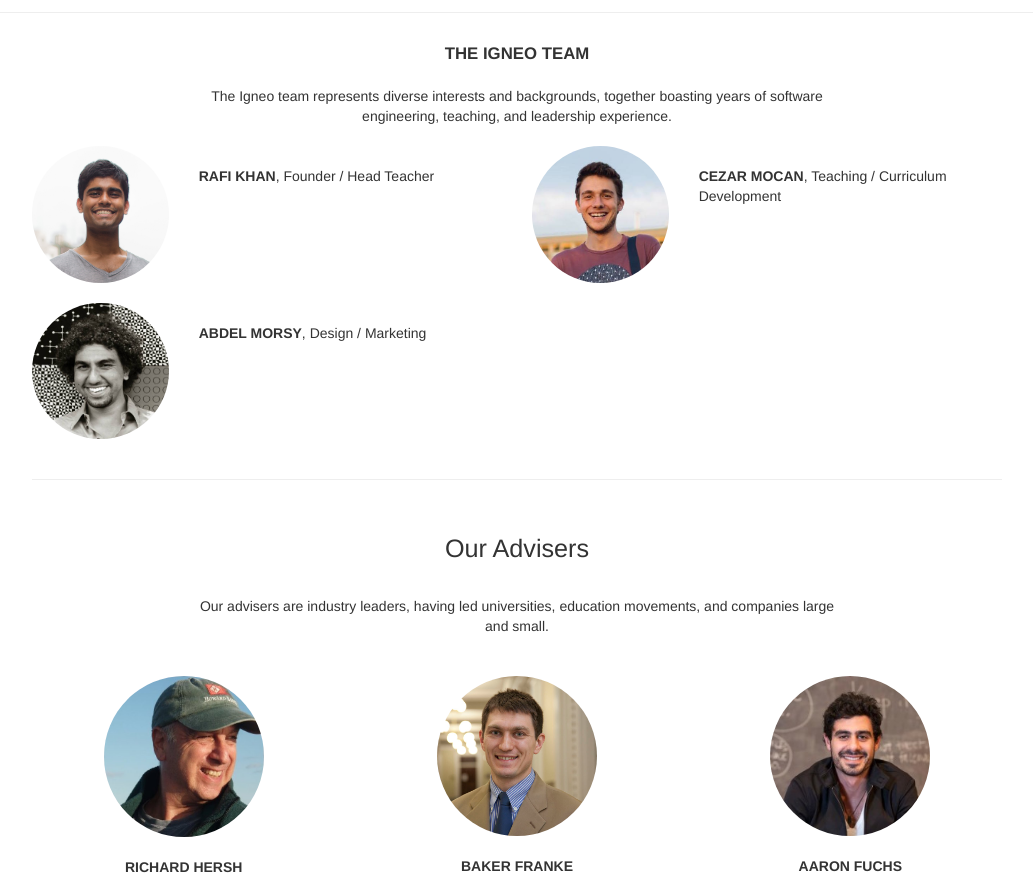
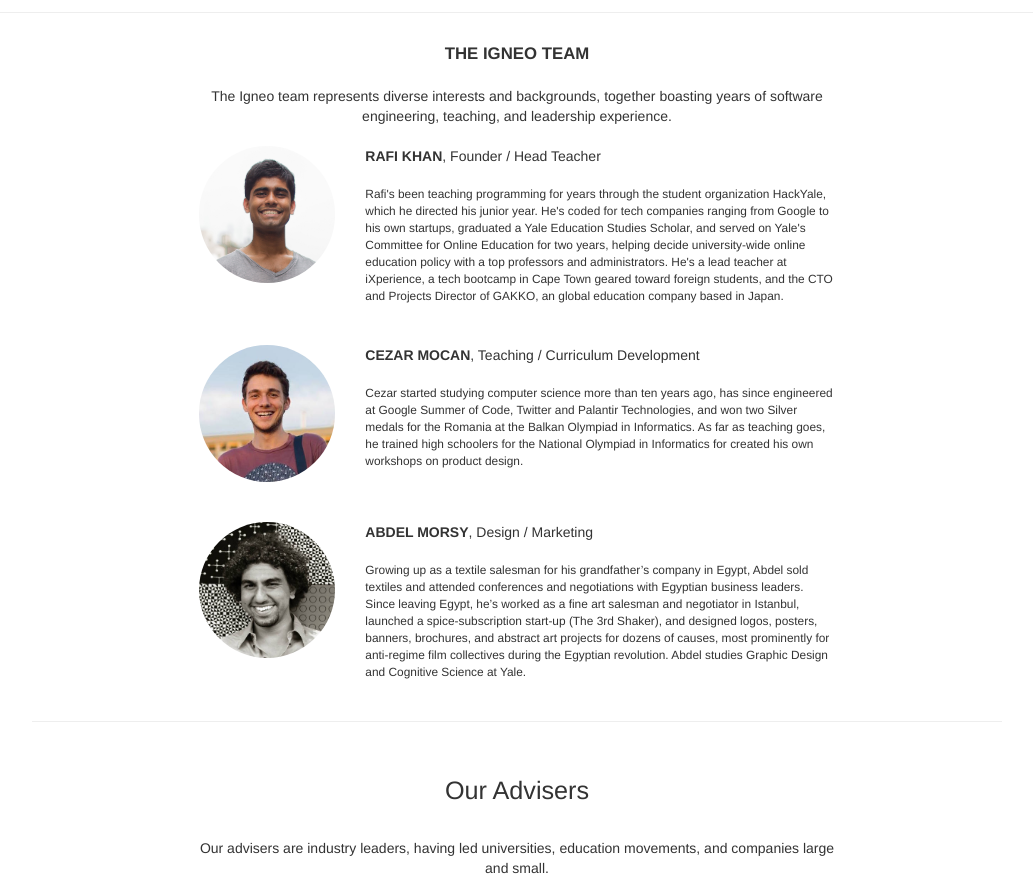
Before and after one commit to IgneoAcademy/IgneoAcademy.github.io, a plain HTML site: page team/index.html in a window 1280 px wide. Shown: the part 38-931 px from the top of the page, without its empty margins (123-1156 px from the left). Drawn offline with nearby package versions, Linux system fonts and the light colour scheme.

Commit message:
updated team bios

```diff
--- a/team/index.html
+++ b/team/index.html
@@ -39,34 +39,37 @@
         <p class="centered">The Igneo team represents diverse interests and backgrounds, together boasting years of software engineering, teaching, and leadership experience.</p>
       </div>
     </div>
-    <div class="row">
-      <div class="col-sm-2 spaced">
+    <div class="row spaced">
+      <div class="col-sm-2 col-sm-offset-2 spaced">
         <img class="icon person" src="/images/people/rafi.jpg" alt="">
       </div>
-      <div class="col-sm-4 spaced">
-        <br>
+      <div class="col-sm-6 spaced">
         <p class="spaced"><b>RAFI KHAN</b>, Founder / Head Teacher</p>
-        <p></p>
+        <p class="small">
+          Rafi's been teaching programming for years through the student organization HackYale, which he directed his junior year. He's coded for tech companies ranging from Google to his own startups, graduated a Yale Education Studies Scholar, and served on Yale's Committee for Online Education for two years, helping decide university-wide online education policy with a top professors and administrators. He's a lead teacher at iXperience, a tech bootcamp in Cape Town geared toward foreign students, and the CTO and Projects Director of GAKKO, an global education company based in Japan.
+        </p>
       </div>
-    <!-- </div>
-    <div class="row big-spaced"> -->
-      <div class="col-sm-2 spaced">
+    </div>
+    <div class="row spaced">
+      <div class="col-sm-2 col-sm-offset-2 spaced">
         <img class="icon person" src="/images/people/cezar.jpg" alt="">
       </div>
-      <div class="col-sm-4 spaced">
-        <br>
+      <div class="col-sm-6 spaced">
         <p class="spaced"><b>CEZAR MOCAN</b>, Teaching / Curriculum Development</p>
-        <!-- <p>Some thoughts about Cezar</p> -->
+        <p class="small">
+          Cezar started studying computer science more than ten years ago, has since engineered at Google Summer of Code, Twitter and Palantir Technologies, and won two Silver medals for the Romania at the Balkan Olympiad in Informatics. As far as teaching goes, he trained high schoolers for the National Olympiad in Informatics for created his own workshops on product design.
+        </p>
       </div>
     </div>
     <div class="row">
-      <div class="col-sm-2 spaced">
+      <div class="col-sm-2 col-sm-offset-2 spaced">
         <img class="icon person" src="/images/people/abdel3.jpg" alt="">
       </div>
-      <div class="col-sm-4 spaced">
-        <br>
+      <div class="col-sm-6 spaced">
         <p class="spaced"><b>ABDEL MORSY</b>, Design / Marketing</p>
-        <!-- <p>Some thoughts about Abdel</p> -->
+        <p class="small">
+          Growing up as a textile salesman for his grandfather’s company in Egypt, Abdel sold textiles and attended conferences and negotiations with Egyptian business leaders. Since leaving Egypt, he’s worked as a fine art salesman and negotiator in Istanbul, launched a spice-subscription start-up (The 3rd Shaker), and designed logos, posters, banners, brochures, and abstract art projects for dozens of causes, most prominently for anti-regime film collectives during the Egyptian revolution. Abdel studies Graphic Design and Cognitive Science at Yale.
+        </p>
       </div>
     </div>
     <hr>
@@ -77,13 +80,13 @@
       </div>
     </div>
     <div class="row">
-      <div class="col-sm-4 spaced">
+      <!-- <div class="col-sm-4 spaced">
         <img class="small person" src="/images/people/hersh.jpg" alt="">
         <p class="bold spaced centered">RICHARD HERSH</p>
         <p class="small">
           Senior Consultant at Keeling & Associates; Former President of Trinity College and Hobart & William Smith Colleges
         </p>
-      </div>
+      </div> -->
       <div class="col-sm-4 spaced">
         <img class="small person" src="/images/people/franke.jpg" alt="">
         <p class="bold spaced centered">BAKER FRANKE</p>
@@ -96,12 +99,10 @@
         <p class="bold spaced centered">AARON FUCHS</p>
         <p class="small">CEO of iXperience (<a href="http://ixperience.co.za" target="_blank">ixperience.co.za</a>)</p>
       </div>
-    </div>
-    <div class="row">
       <div class="col-sm-4 spaced">
         <img class="small person" src="/images/people/darren.jpg" alt="">
         <p class="bold spaced centered">DARREN KRAMER</p>
-        <p class="small">CTO of iXperience, investor and founder of multiple social enterprises in Cape Town</p>
+        <p class="small">CFO of iXperience, investor and founder of multiple social enterprises in Cape Town</p>
       </div>
     </div>
   </div>
```
Also changed, not shown: program/index.html (+2 -2 lines).
